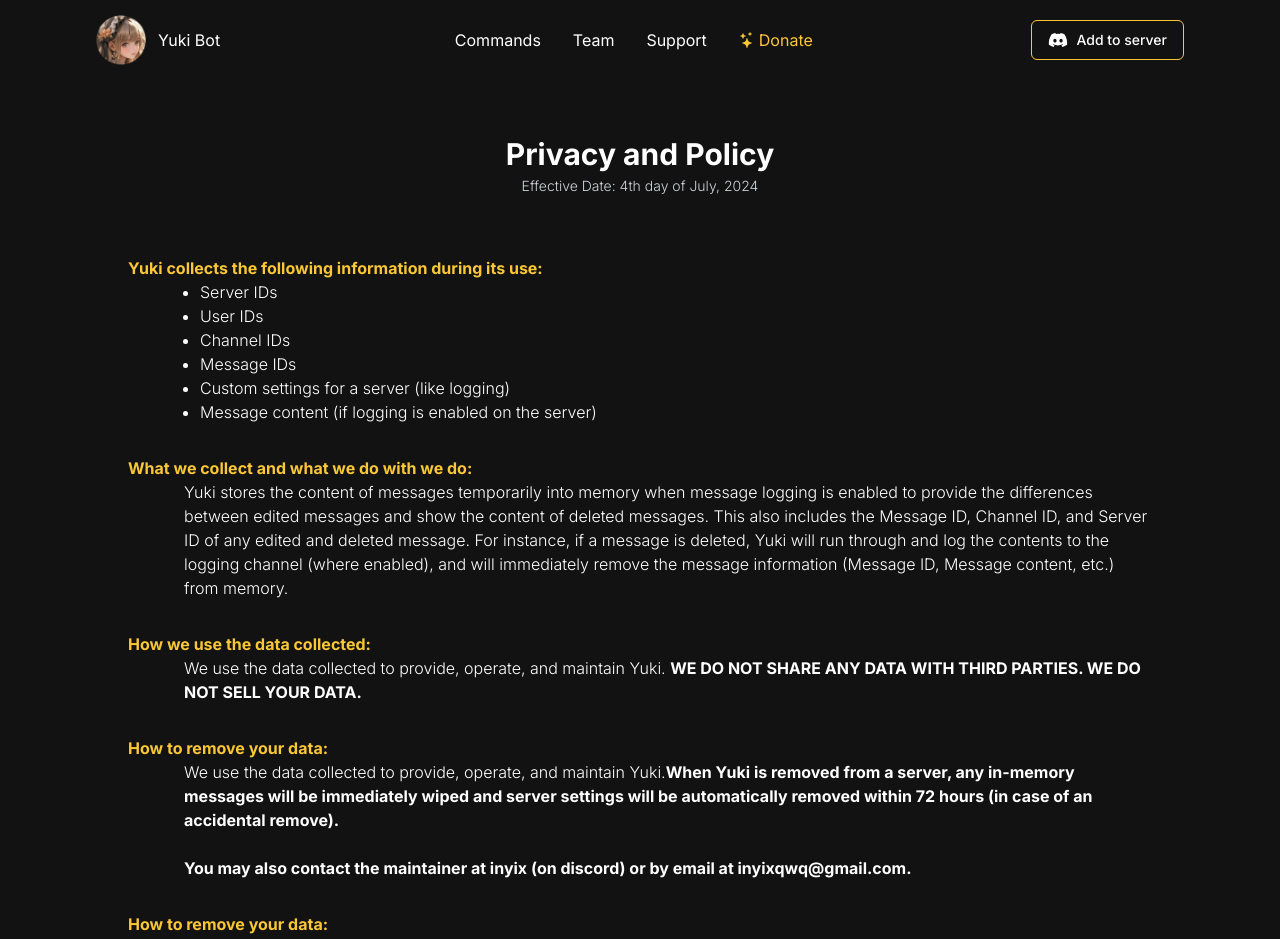
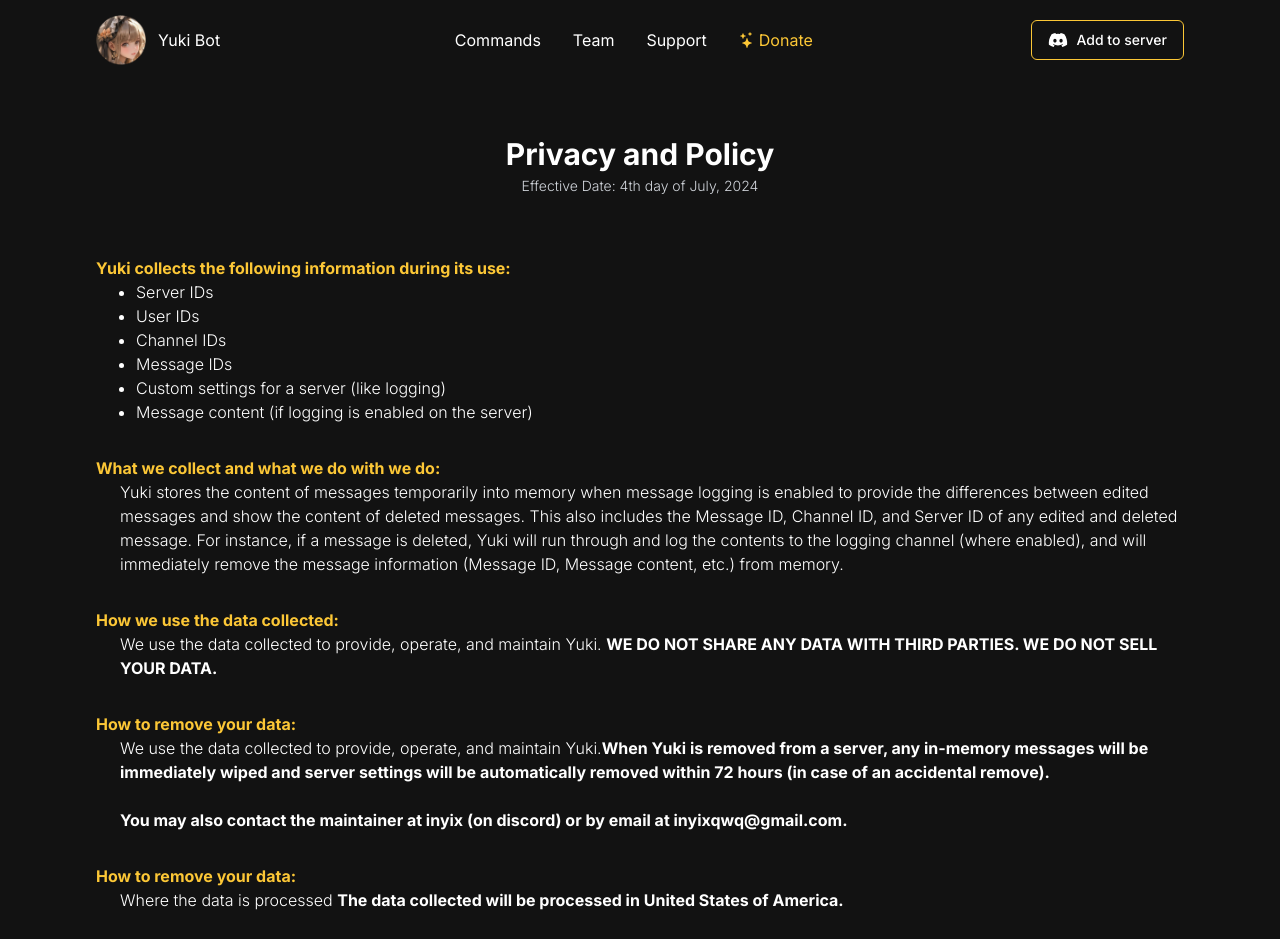
Before and after one commit to AlexanderPetruska/yuki-bot, a Next.js app: page /privacy in a window 1280 px wide. Shown: the top 939 px of the page. Built offline with nearby package versions, Linux system fonts and the light colour scheme.

Commit message:
Fixed spacing

```diff
--- a/app/privacy/page.tsx
+++ b/app/privacy/page.tsx
@@ -9,12 +9,12 @@ const Privacy = () => {
           Effective Date: 4th day of July, 2024
         </p>
       </div>
-      <div className="container flex flex-col gap-8">
+      <div className=" flex flex-col gap-8">
         <div className="items-left flex w-full flex-col md:align-middle">
           <h2 className="text-left  font-bold text-primary md:max-w-2xl">
             Yuki collects the following information during its use:
           </h2>
-          <div className="ml-14">
+          <div className="ml-6">
             <ul className="list-disc pl-4 font-light">
               <li>Server IDs</li>
               <li>User IDs</li>
@@ -29,7 +29,7 @@ const Privacy = () => {
           <h2 className="font-bold text-primary md:max-w-2xl">
             What we collect and what we do with we do:
           </h2>
-          <div className="ml-14 ">
+          <div className="ml-6">
             <p className=" text-left font-light">
               Yuki stores the content of messages temporarily into memory when
               message logging is enabled to provide the differences between
@@ -46,7 +46,7 @@ const Privacy = () => {
           <h2 className="font-bold text-primary md:max-w-2xl">
             How we use the data collected:
           </h2>
-          <div className="ml-14">
+          <div className="ml-6">
             <p className=" text-left font-light">
               We use the data collected to provide, operate, and maintain Yuki.{" "}
               <span className="font-bold">
@@ -60,7 +60,7 @@ const Privacy = () => {
           <h2 className="font-bold text-primary md:max-w-2xl">
             How to remove your data:
           </h2>
-          <div className="ml-14">
+          <div className="ml-6">
             <p className=" text-lef font-light">
               We use the data collected to provide, operate, and maintain Yuki.
               <span className="font-bold">
@@ -69,7 +69,7 @@ const Privacy = () => {
                 removed within 72 hours (in case of an accidental remove).
                 <br /> <br />
                 You may also contact the maintainer at inyix (on discord) or by
-                email at inyixqwq@gmail.com.
+                email at inyixqwq@gmail.com.
               </span>
             </p>
           </div>
@@ -78,7 +78,7 @@ const Privacy = () => {
           <h2 className="font-bold text-primary md:max-w-2xl">
             How to remove your data:
           </h2>
-          <div className="ml-14">
+          <div className="ml-6">
             <p className=" text-left font-light">
               Where the data is processed{" "}
               <span className="font-bold">
--- a/app/terms/page.tsx
+++ b/app/terms/page.tsx
@@ -9,12 +9,12 @@ const Privacy = () => {
           Effective Date: 4th day of July, 2024
         </p>
       </div>
-      <div className="container flex flex-col gap-8">
+      <div className=" flex flex-col gap-8">
         <div className="items-left flex w-full flex-col md:align-middle">
           <h2 className="text-left  font-bold text-primary md:max-w-2xl">
             Yuki collects the following information during its use:
           </h2>
-          <div className="ml-14">
+          <div className="ml-6">
             <ul className="list-disc pl-4 font-light">
               <li>Server IDs</li>
               <li>User IDs</li>
@@ -29,7 +29,7 @@ const Privacy = () => {
           <h2 className="font-bold text-primary md:max-w-2xl">
             What we collect and what we do with we do:
           </h2>
-          <div className="ml-14 ">
+          <div className="ml-6">
             <p className=" text-left font-light">
               Yuki stores the content of messages temporarily into memory when
               message logging is enabled to provide the differences between
@@ -46,7 +46,7 @@ const Privacy = () => {
           <h2 className="font-bold text-primary md:max-w-2xl">
             How we use the data collected:
           </h2>
-          <div className="ml-14">
+          <div className="ml-6">
             <p className=" text-left font-light">
               We use the data collected to provide, operate, and maintain Yuki.{" "}
               <span className="font-bold">
@@ -60,7 +60,7 @@ const Privacy = () => {
           <h2 className="font-bold text-primary md:max-w-2xl">
             How to remove your data:
           </h2>
-          <div className="ml-14">
+          <div className="ml-6">
             <p className=" text-lef font-light">
               We use the data collected to provide, operate, and maintain Yuki.
               <span className="font-bold">
@@ -69,7 +69,7 @@ const Privacy = () => {
                 removed within 72 hours (in case of an accidental remove).
                 <br /> <br />
                 You may also contact the maintainer at inyix (on discord) or by
-                email at inyixqwq@gmail.com.
+                email at inyixqwq@gmail.com.
               </span>
             </p>
           </div>
@@ -78,7 +78,7 @@ const Privacy = () => {
           <h2 className="font-bold text-primary md:max-w-2xl">
             How to remove your data:
           </h2>
-          <div className="ml-14">
+          <div className="ml-6">
             <p className=" text-left font-light">
               Where the data is processed{" "}
               <span className="font-bold">
```
